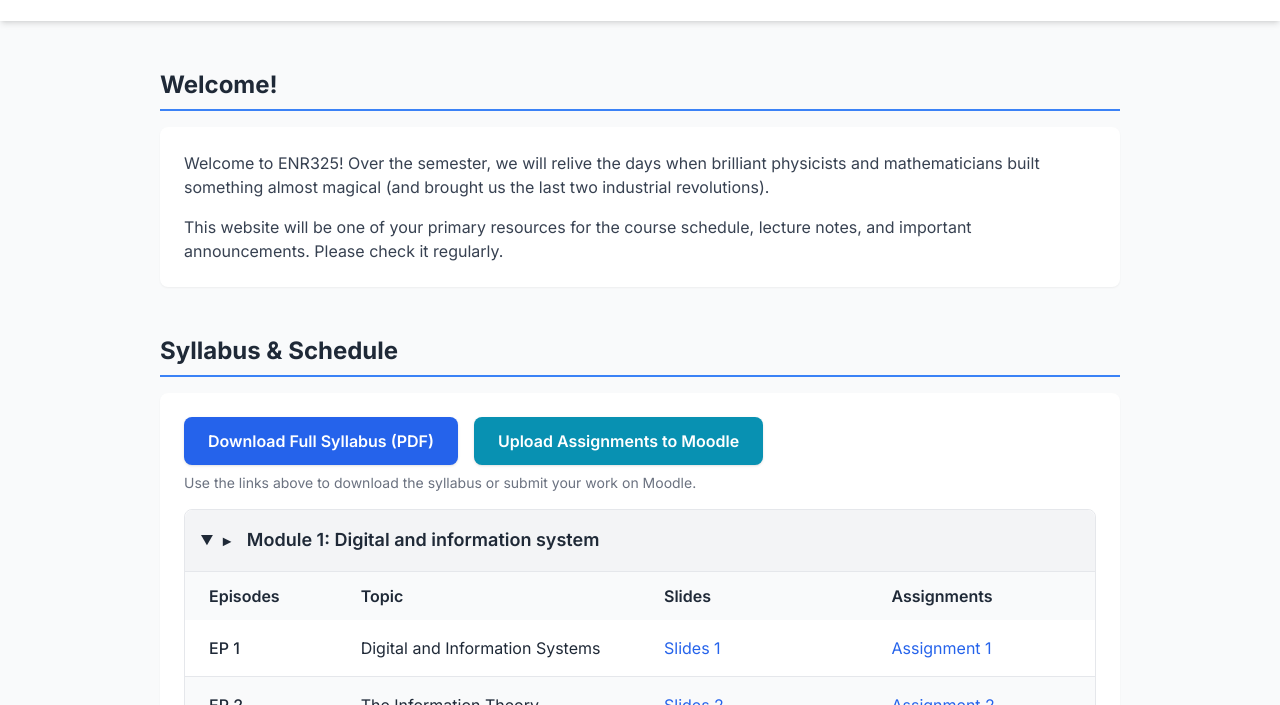
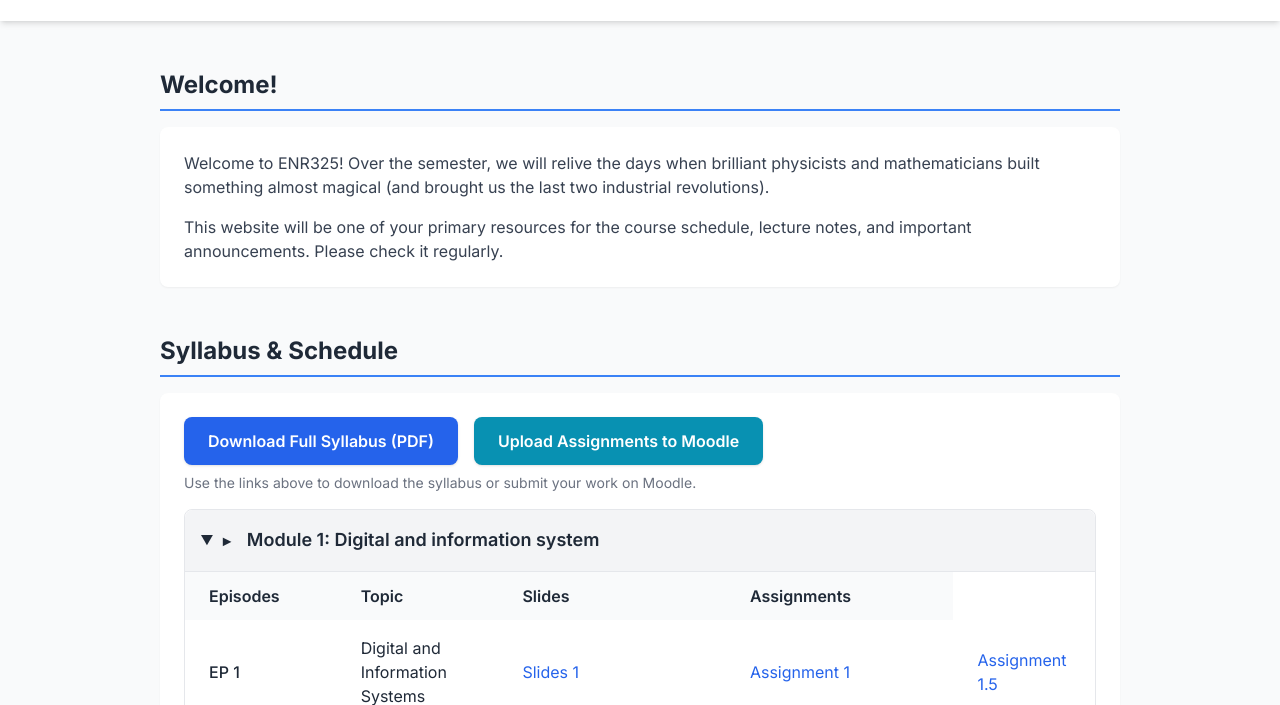
Before and after one commit to xlicoe/ENR325, a plain HTML site: page index.html in a window 1280 px wide. Shown: the part 95-800 px from the top of the page. Drawn offline with nearby package versions, Linux system fonts and the light colour scheme.

Commit message:
Update index.html

```diff
--- a/index.html
+++ b/index.html
@@ -99,6 +99,7 @@
                                     <td class="px-6 py-4">Digital and Information Systems</td>
                                     <td class="px-6 py-4"><a href="lesson-slides/ENR325EP1.pdf" class="text-blue-600 hover:underline" target="_blank">Slides 1</a></td>
                                     <td class="px-6 py-4"><a href="Assignments/assignment1.pdf" class="text-blue-600 hover:underline" target="_blank">Assignment 1</a></td>
+                                    <td class="px-6 py-4"><a href="Assignments/assignment1.5.pdf" class="text-blue-600 hover:underline" target="_blank">Assignment 1.5</a></td>
                                 </tr>
                                 <tr class="border-b bg-gray-50">
                                     <td class="px-6 py-4 font-medium">EP 2</td>
```
